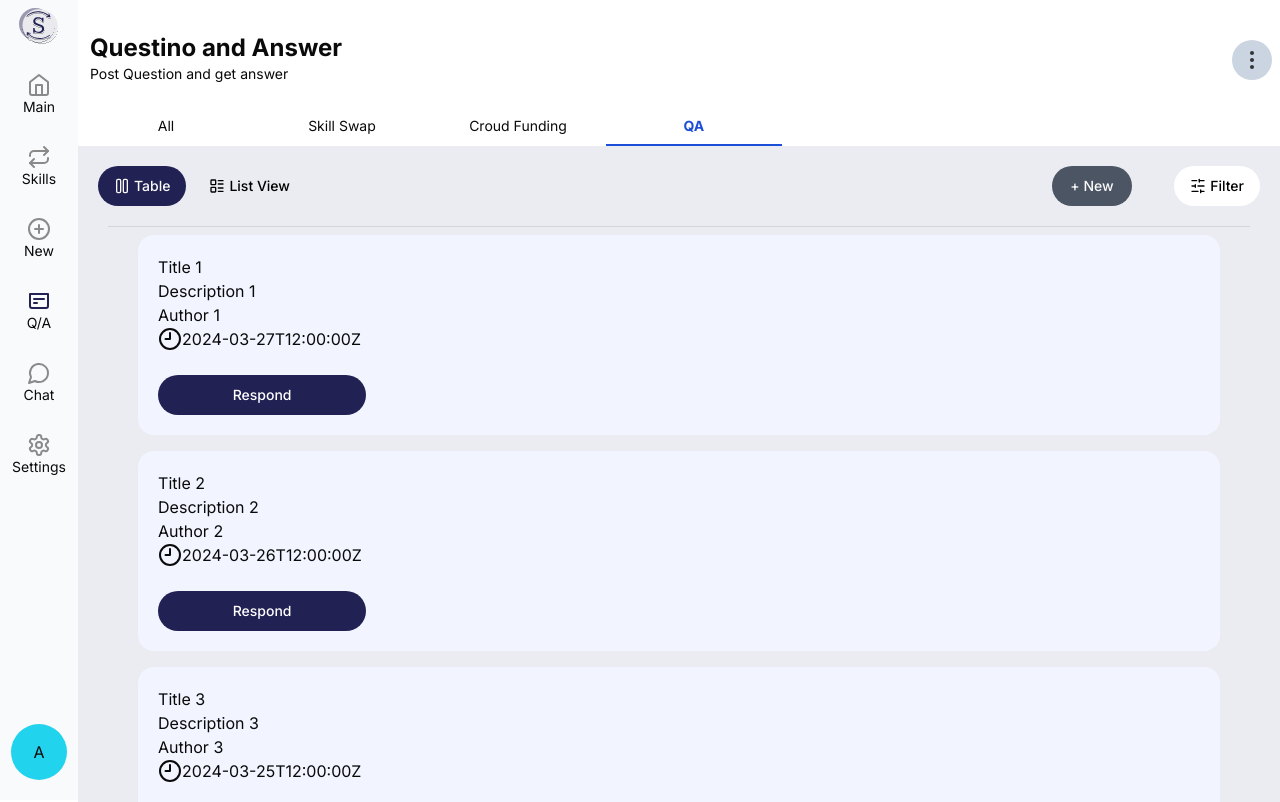
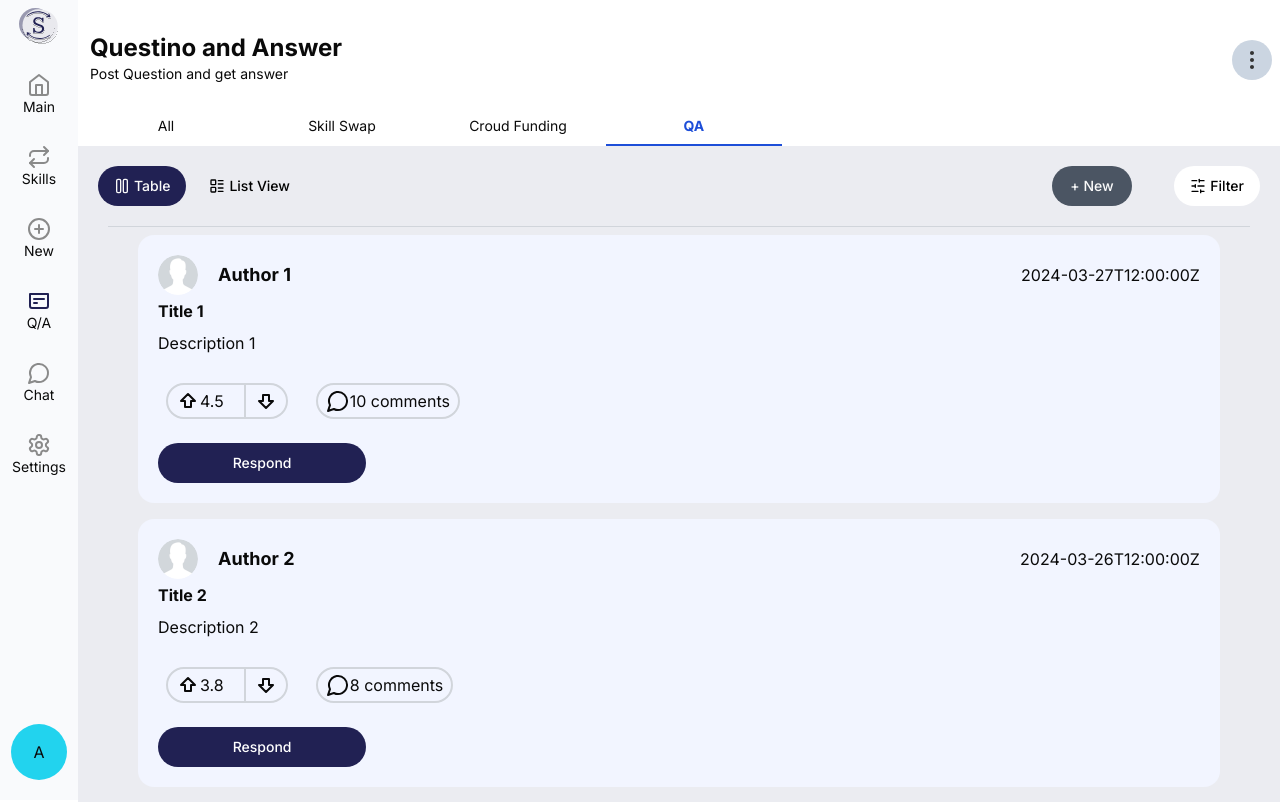
Before and after one commit to Lepessov/astra, a Next.js app: page /qa in a window 1280 px wide. Built offline with nearby package versions, Linux system fonts and the light colour scheme; no server answers; sample sign-in values are in the browser's storage.

Commit message:
main_page

```diff
--- a/app/(working)/(apps)/qa/page.tsx
+++ b/app/(working)/(apps)/qa/page.tsx
@@ -4,12 +4,14 @@ import { useEffect, useState } from "react";
 import {  getAllQA } from "@/services/auth";
 import {  QACard } from "../../page";
 import { toast } from "sonner";
-import { croudFundingCards, qaCards } from "@/data/mockdata";
-import {Clock9} from "lucide-react"
+import { qaCards } from "@/data/mockdata";
+import {ArrowBigUp, ArrowBigDown, MessageCircle} from "lucide-react"
 import { Skeleton } from "@/components/ui/skeleton";
 import Link from "next/link";
 import { useUser } from "@/store/userContext";
 import { useRouter } from "next/navigation";
+import Image from "next/image";
+import Avatarka from "@/assets/photo/noAvatarka.svg"
 
 const QAPage: React.FC = () => {
   const [data, setData] = useState<QACard[]>([]);
@@ -103,11 +105,37 @@ const QAPage: React.FC = () => {
           <>
             {data.map(item => (
               <div key={item.id} className="bg-[#F2F5FF] w-[90%] mx-auto rounded-2xl my-2 p-5 text-left">
-                <h2>{item.title}</h2>
-                <p>{item.description}</p>
+                <div className="flex items-center justify-between">
+                  <div className="flex items-center">
+                    {item.author_photo?(
+                      <Image  src={item.author_photo} width={40} height={40} className="rounded-full" alt="logo"/>
+                    ):(
+                      <Image  src={Avatarka} width={40} height={40} className="rounded-full" alt="logo"/>
+                    )}
+                    <span className="px-5 text-lg font-bold">
+                      {item.author_name}
+                    </span>
+                  </div>
+                  <span>{item.created_at}</span>
+                </div>
+                <p className="py-1 font-bold text-base">{item.title}</p>
+                <p className="py-1 text-base">{item.description}</p>
 
-                <span>{item.author_name}</span> <br/>
-                <span className="flex items-center"><Clock9/> {item.created_at}</span> <br/>
+                <div className="flex items-center py-5">
+                  <div className=" flex items-center p-1 px-2 mr-5">
+                    <span className="flex items-center p-1 px-2 pr-5 border-gray-300 border-2 rounded-s-full">
+                      <ArrowBigUp/> {item.rating}
+                    </span>
+                    <span className="border-gray-300 border-2 rounded-e-full p-1 px-2 border-l-0">
+                      <ArrowBigDown/>
+                    </span>
+                  </div>
+
+                  <div className=" border-gray-300 border-2 rounded-full flex items-center p-1 px-2">
+                    <MessageCircle/> {item.comment} comments
+                  </div>
+                </div>
+
                 <Link href={`qa_posts/${item.id}`}>
                   <Button  className="mx-auto min-w-52 window-sm bg-[#212153] rounded-full text-white hover:bg-gray-400">
                       Respond
--- a/data/mockdata.ts
+++ b/data/mockdata.ts
@@ -41,7 +41,7 @@ const croudFundingCards: CFCard[] = [
 const qaCards: QACard[] = [
   {
       id: 1,
-      author_photo: "author1.jpg",
+      author_photo: "",
       author_name: "Author 1",
       title: "Title 1",
       description: "Description 1",
@@ -64,7 +64,7 @@ const qaCards: QACard[] = [
   },
   {
       id: 3,
-      author_photo: "author3.jpg",
+      author_photo: "",
       author_name: "Author 3",
       title: "Title 3",
       description: "Description 3",
```
Also changed, not shown: assets/photo/noAvatarka.svg (added).
